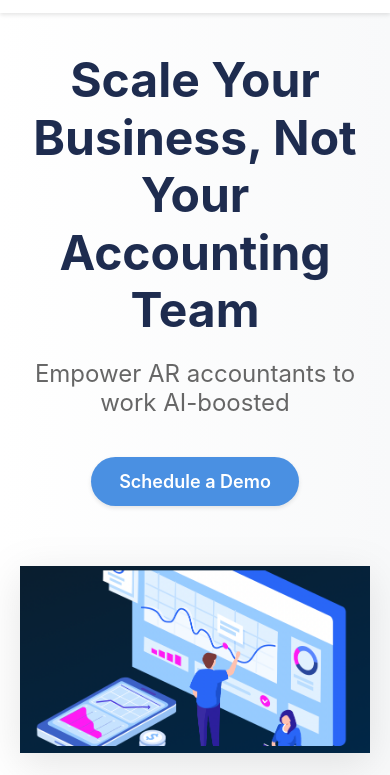
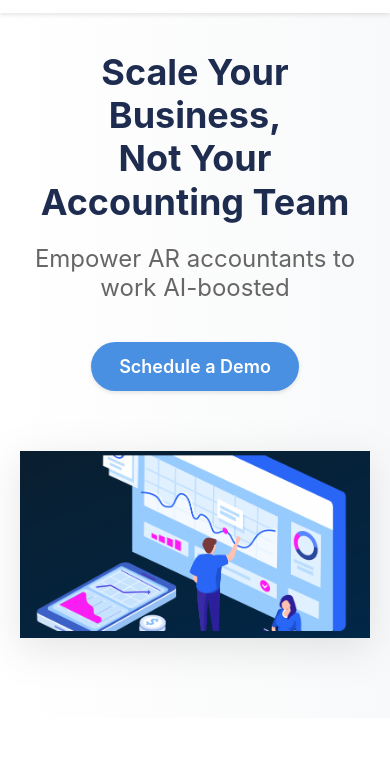
Before and after one commit to AsquaredAI/aSquaredAI.github.io, a plain HTML site: page index.html in a window 390 px wide. Shown: the part 69-844 px from the top of the page. Drawn offline with Linux system fonts and the light colour scheme.

Commit message:
line break in header text

```diff
--- a/index.html
+++ b/index.html
@@ -33,7 +33,7 @@
         <div class="container">
             <div class="hero-content">
                 <div class="hero-text">
-                    <h1>Scale Your Business, Not Your Accounting Team</h1>
+                    <h1>Scale Your Business, <br>Not Your Accounting Team</h1>
                     <p class="subheadline">Empower AR accountants to work AI-boosted</p>
                     <button class="btn-primary" onclick="openModal()">Schedule a Demo</button>
                 </div>
--- a/styles.css
+++ b/styles.css
@@ -110,11 +110,15 @@
     z-index: 2;
 }
 
+.hero-text {
+    max-width: 600px;  /* Control maximum width of text container */
+}
 .hero-text h1 {
     font-size: 48px;
     color: var(--primary-navy);
     margin-bottom: 20px;
     line-height: 1.2;
+    white-space: normal;  /* Ensure proper line breaks */
 }
 
 .hero-text .subheadline {
@@ -367,6 +371,10 @@
         text-align: center;
     }
 
+    .hero-text h1 {
+        font-size: 36px;
+    }
+
     .features-grid {
         grid-template-columns: 1fr;
     }
```
